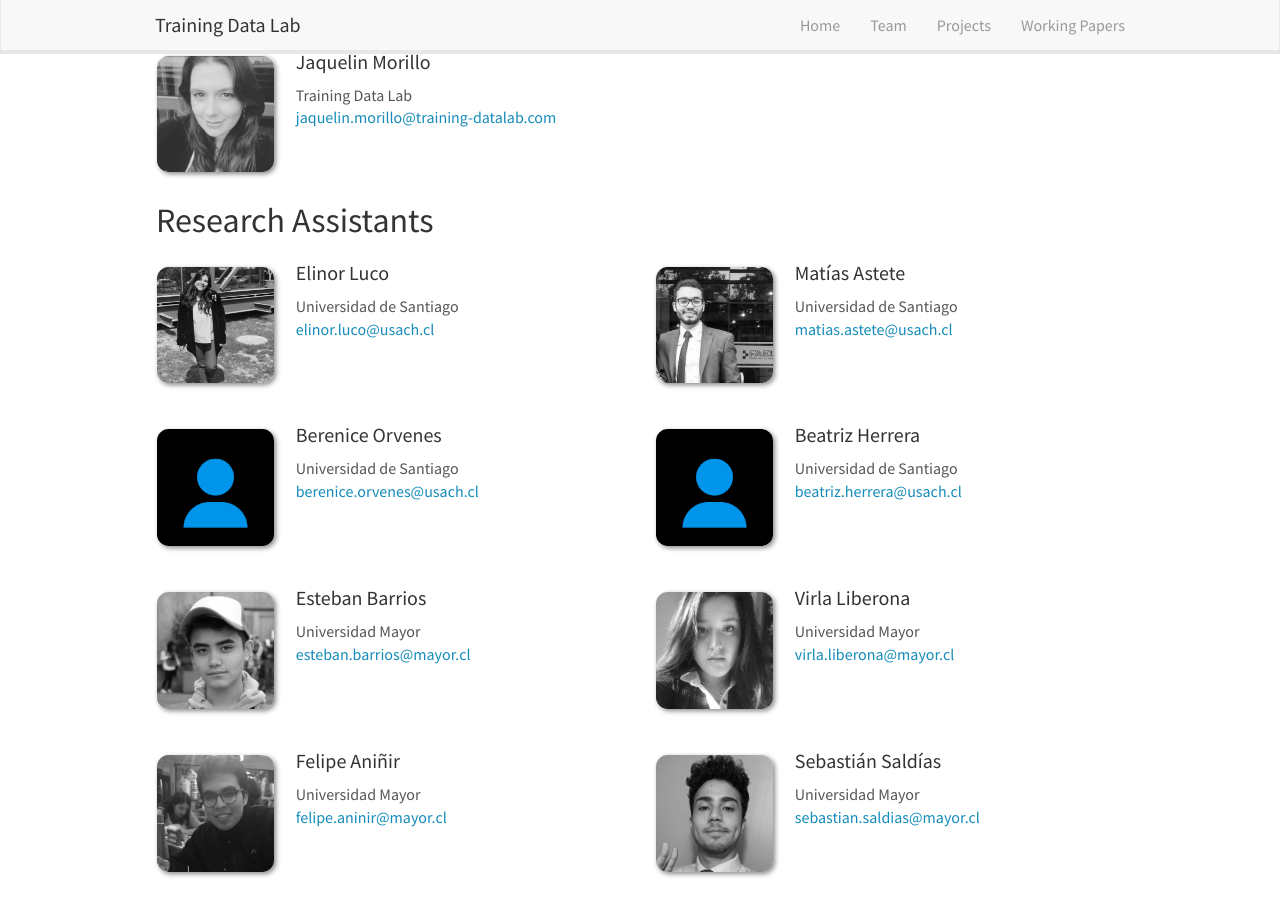
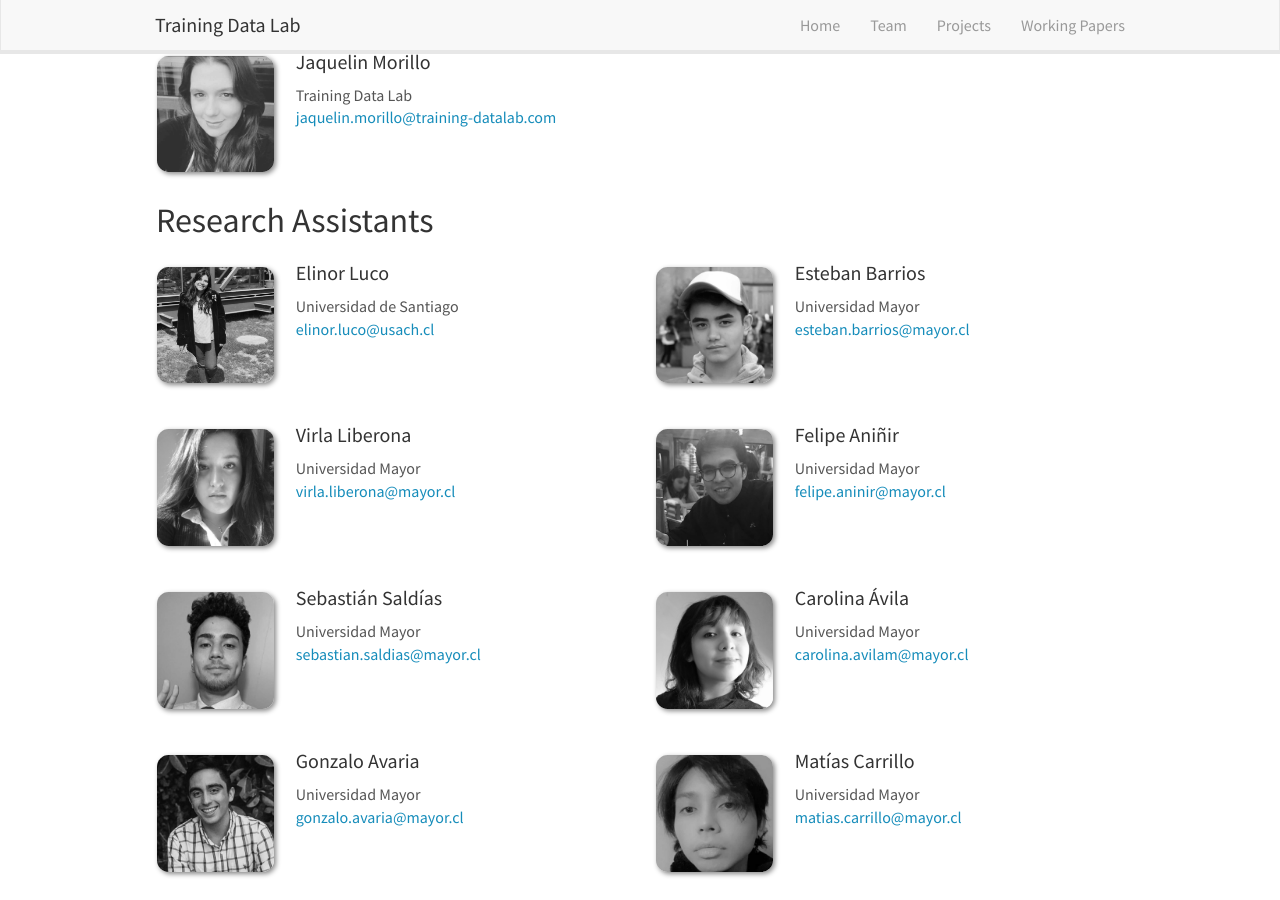
Before and after one commit to training-datalab/old-training-datalab.com, a Jekyll site: the page built from _pages/team.md, in a window 1280 px wide and 900 px high, scrolled down 690 px. Built offline with Jekyll 4.4.1, drawn with Linux system fonts in a browser that asks for light colours; nearby versions of some CDN libraries.

Commit message:
Update research_assistants.yml

```diff
--- a/_data/research_assistants.yml
+++ b/_data/research_assistants.yml
@@ -2,24 +2,6 @@
   photo: eluco.jpg
   info: Universidad de Santiago
   email: elinor.luco@usach.cl
-  website:
-
-- name: Matías Astete
-  photo: mastete.jpg
-  info: Universidad de Santiago
-  email: matias.astete@usach.cl
-  website:
-
-- name: Berenice Orvenes
-  photo: avatar.jpg
-  info: Universidad de Santiago
-  email: berenice.orvenes@usach.cl
-  website:
-
-- name: Beatriz Herrera
-  photo: avatar.jpg
-  info: Universidad de Santiago
-  email: beatriz.herrera@usach.cl
   website:
 
 - name: Esteban Barrios
```
